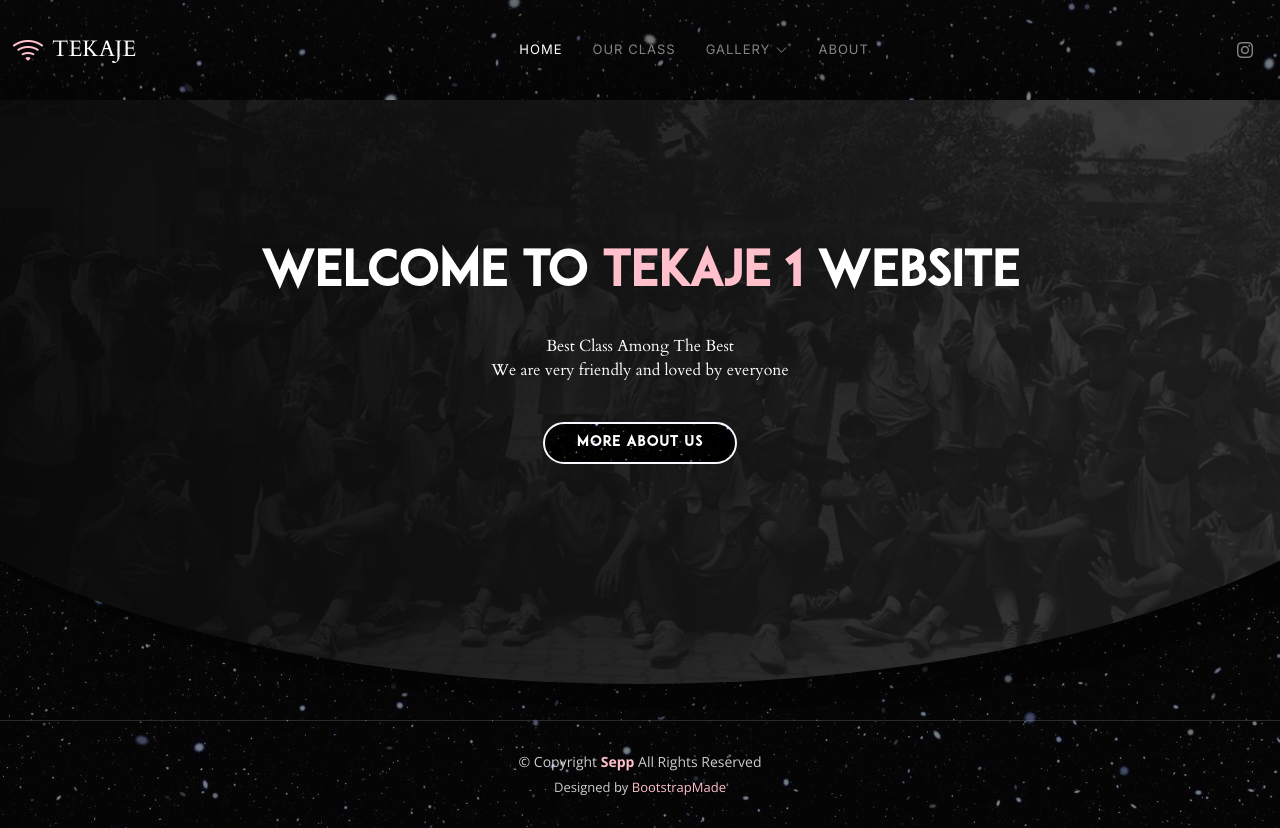
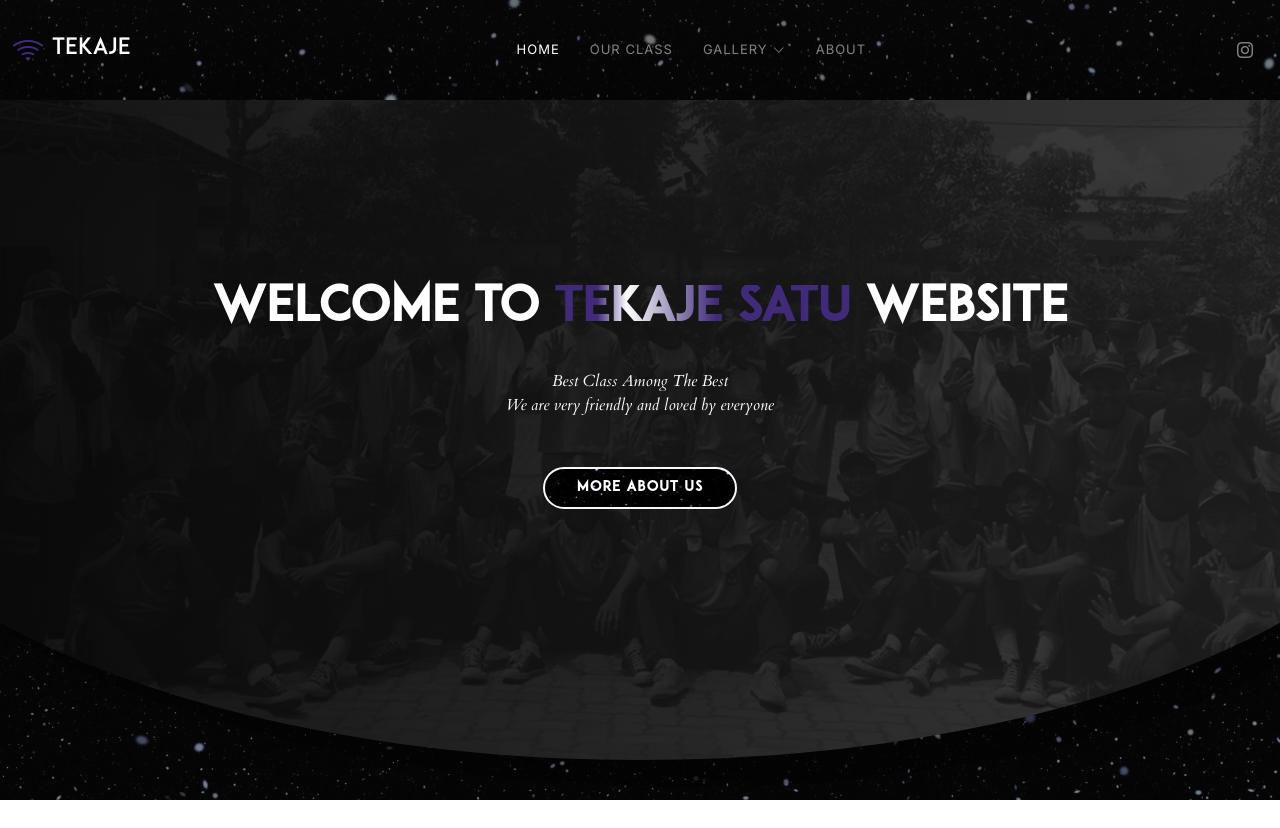
Before and after one commit to seppmat/webkelas, a plain HTML site: page index.html in a window 1280 px wide. After the commit the page ends 800 px from the top, so only its background shows below. Drawn offline with nearby package versions, Linux system fonts and the light colour scheme.

Commit message:
Patch 0.3

```diff
--- a/assets/css/main.css
+++ b/assets/css/main.css
@@ -134,7 +134,7 @@ h1 a{color:#131313; font-weight:bold;}
 /* Colors */
 :root {
   --color-default: #fafafa;
-  --color-primary: pink;
+  --color-primary: #412a7a;
   --color-secondary: #161718;
 }
 
@@ -150,6 +150,8 @@ body {
   font-family: var(--font-default);
   color: var(--color-default);
   background: linear-gradient(to top, rgba(8, 8, 8, 0.5), rgba(10, 10, 10, 0.6)),  url(../bg.jpg);
+  -webkit-font-smoothing: antialiased;
+  -moz-osx-font-smoothing: grayscale;
 }
 
 a {
@@ -158,8 +160,9 @@ a {
 }
 
 a:hover {
-  color: #32cf93;
+  color: #fff;
   text-decoration: none;
+  transition: 1.5s;
 }
 
 h1,
@@ -308,6 +311,7 @@ h6 {
   height: 100%;
   transition: all 0.3s ease 0s;
   z-index: -1;
+
 }
 
 #preloader:after {
@@ -441,6 +445,10 @@ h6 {
   transition: 0.3s;
 }
 
+.header .logo{
+
+}
+
 .header .logo img {
   max-height: 40px;
   margin-right: 8px;
@@ -451,7 +459,12 @@ h6 {
   margin: 0;
   font-weight: 400;
   color: #fff;
-  font-family: var(--font-secondary);
+  font-family: adam;
+}
+
+.header .logo h1:hover{
+  color: #412a7a;
+  font-size: 2em;
 }
 
 .header .logo i {
@@ -1416,7 +1429,7 @@ h6 {
 --------------------------------------------------------------*/
 #hero {
   width: 100%;
-  height: 90vh;
+  height: 100vh;
   overflow: hidden;
   position: relative;
   font-family: var(--font-secondary);
@@ -1472,11 +1485,12 @@ h6 {
 }
 
 #hero p {
-  width: 80%;
   -webkit-animation-delay: 0.4s;
   animation-delay: 0.4s;
-  margin: 0 auto 30px auto;
-  color: #fff;
+  color: #fff;
+  font-weight: 500;
+  margin-bottom: 40px;
+  font-style: italic;
 }
 
 #hero .carousel-control-prev,
@@ -1639,3 +1653,21 @@ div.ts-service-box-info h1{
 div.icon-image{
   font-size: 4em;
 }
+
+
+.btn-shine{
+  background: linear-gradient(to right, #412a7a 0, white 10%, #412a7a 40%);
+  -webkit-background-clip: text;
+  -webkit-text-fill-color: transparent;
+  animation: shine 6s infinite linear;
+  animation-fill-mode: forwards;
+  -webkit-text-size-adjust: none;
+  text-decoration: none;
+  white-space: nowrap;
+}
+
+@keyframes shine{
+  0%{background-position: 0;}
+  60%{background-position: 200px;}
+  100%{background-position: 0;}
+  }
--- a/index.html
+++ b/index.html
@@ -72,7 +72,7 @@
       <!-- Slide 1 -->
       <div class="carousel-item active">
         <div class="carousel-container">
-          <h2 class="animate__animated animate__fadeInDown">Welcome to <span style="color: pink;">TEKAJE 1</span> Website</h2>
+          <h2 class="animate__animated animate__fadeInDown">Welcome to <span class="btn-shine" target="_blank">TEKAJE SATU</span> Website</h2>
           <p class="animate__animated animate__fadeInUp">Best Class Among The Best <br> We are very friendly and loved by everyone</p>
           <a href="link.html" class="btn-get-started animate__animated animate__fadeInUp">More About Us</a>
         </div>
@@ -80,18 +80,6 @@
 
     </div>
   </section><!-- End Hero -->
-
-  <!-- ======= Footer ======= -->
-  <footer id="footer" class="footer">
-    <div class="container">
-      <div class="copyright">
-        &copy; Copyright <strong><span><a href="https://seppmat.github.io/">Sepp</a></span></strong> All Rights Reserved
-      </div>
-      <div class="credits">
-        Designed by <a href="https://bootstrapmade.com/">BootstrapMade</a>
-      </div>
-    </div>
-  </footer><!-- End Footer -->
 
   <a href="#" class="scroll-top d-flex align-items-center justify-content-center"><i class="bi bi-arrow-up-short"></i></a>
 
```
